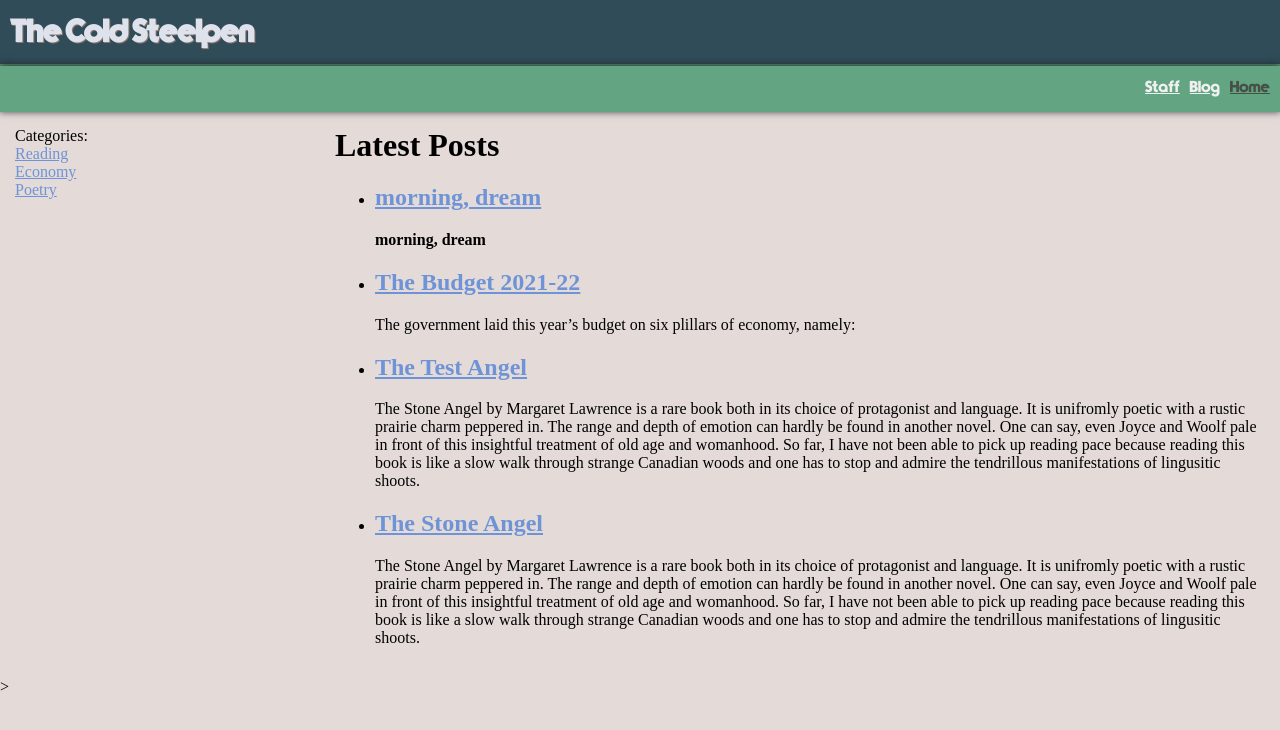
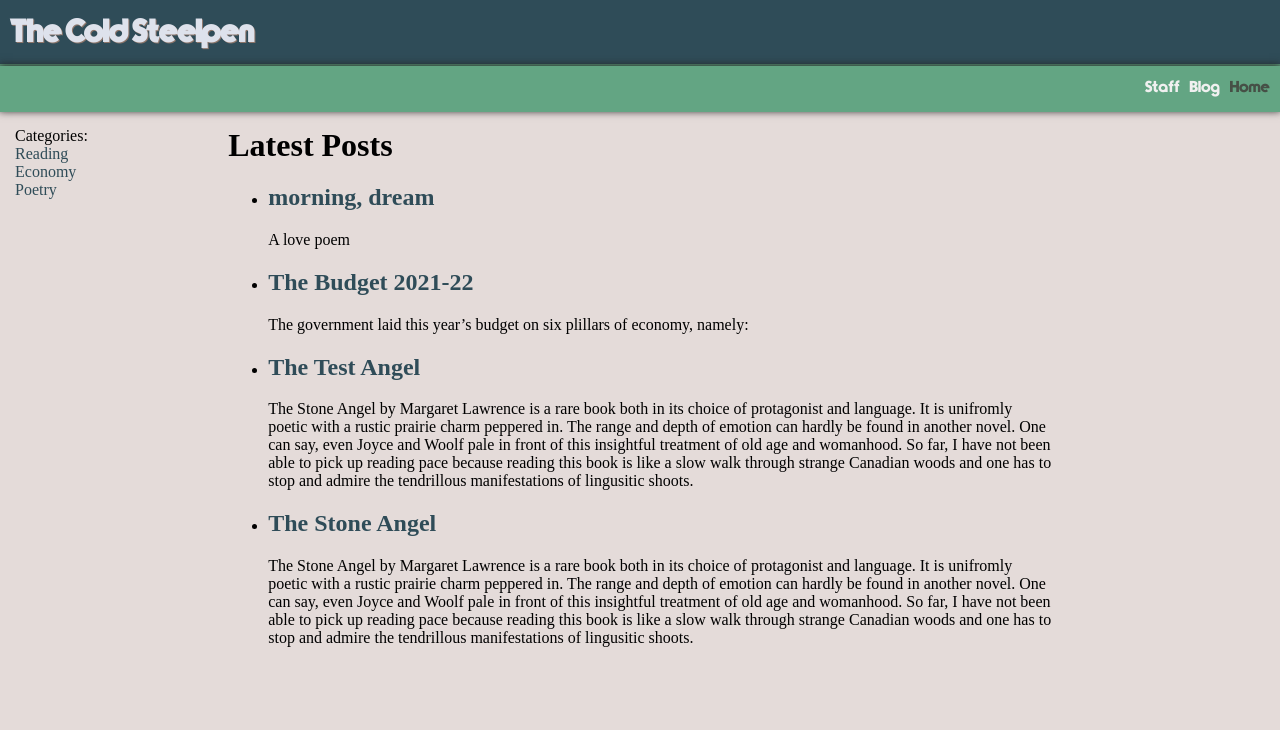
Before and after one commit to sumitee2/Karadaka-code-repo, a Jekyll site: the page built from index.html, in a window 1280 px wide. Shown: the top 730 px of the page. Built offline with Jekyll 4.4.1, drawn with Linux system fonts in a browser that asks for light colours; some web fonts are replaced.

Commit message:
minor fix

```diff
--- a/_layouts/default.html
+++ b/_layouts/default.html
@@ -11,12 +11,12 @@
 </head>
 <body>
 <div class = "row">
-	<div class = "col-3">
+	<div class = "col-2">
 	{% include categorysidelist.html %}
 	</div>
-	<div class = "col-9">
+	<div class = "col-8">
 		 {{ content }}
 	</div>
-</div>>
+</div>
 </body>
 </html>
--- a/_posts/2021-04-18-morning-dream.markdown
+++ b/_posts/2021-04-18-morning-dream.markdown
@@ -2,7 +2,10 @@
 layout: post
 title:  "morning, dream"
 category: poetry
+excerpt: "A love poem"
 ---
+![Sleep](https://api.culture.pl/sites/default/files/images/imported/sztuki%20wizualne/wydarzenia/wydarzenia_2018/04_kwiecien/sen/spiaca_kobieta_z_kotem_wladyslaw_slewinski_1896.jpg)
+
 **morning, dream**
 
 If only we could make love in folds of sleep
--- a/_sass/main.scss
+++ b/_sass/main.scss
@@ -100,7 +100,8 @@ h1 {
 }
 
 a {
-	color: #6e93d6;
+	color: #2f4c58;
+	text-decoration: none;
 }
 
 .col-1 {width: 8.33%;}
```
